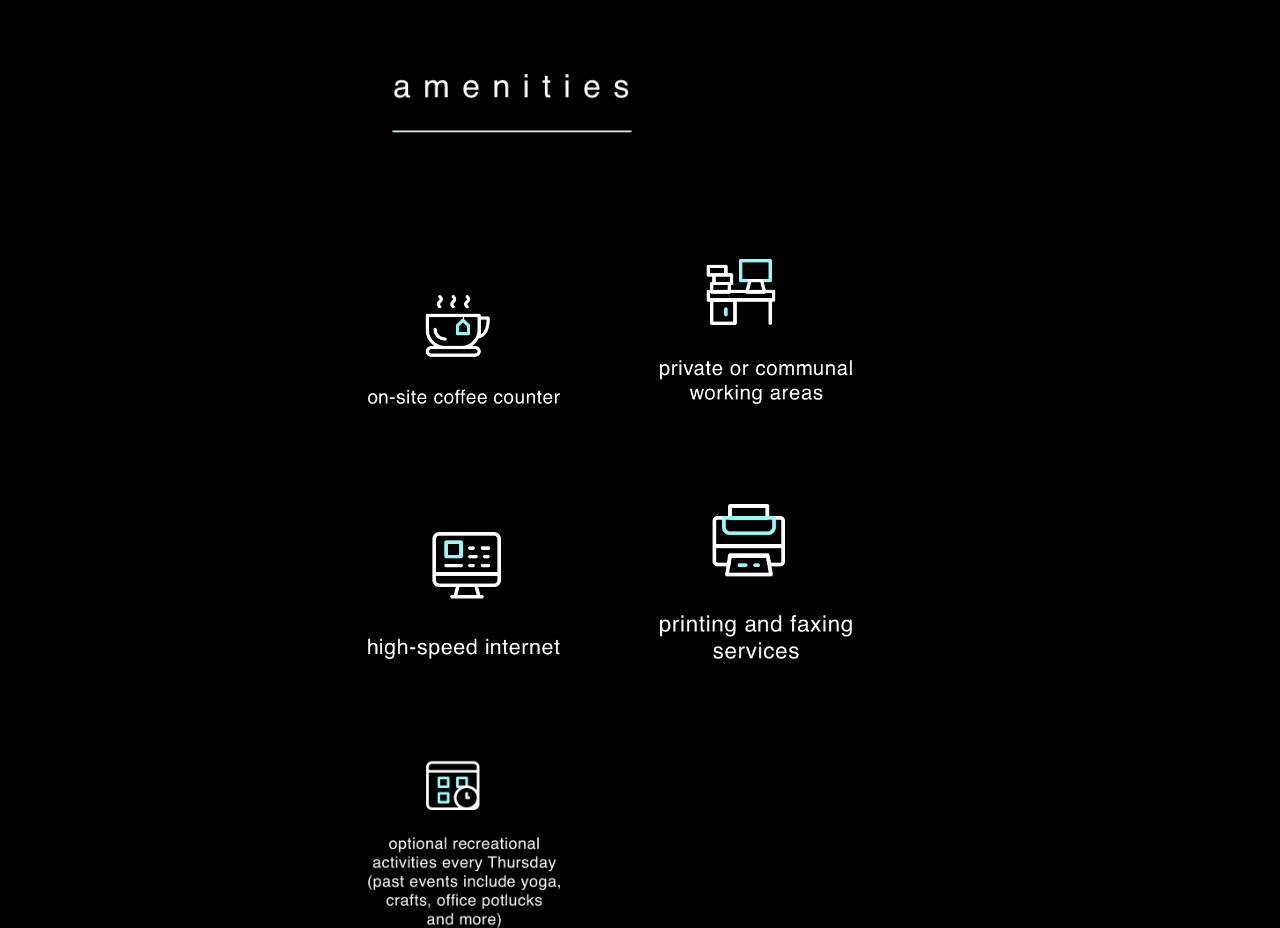
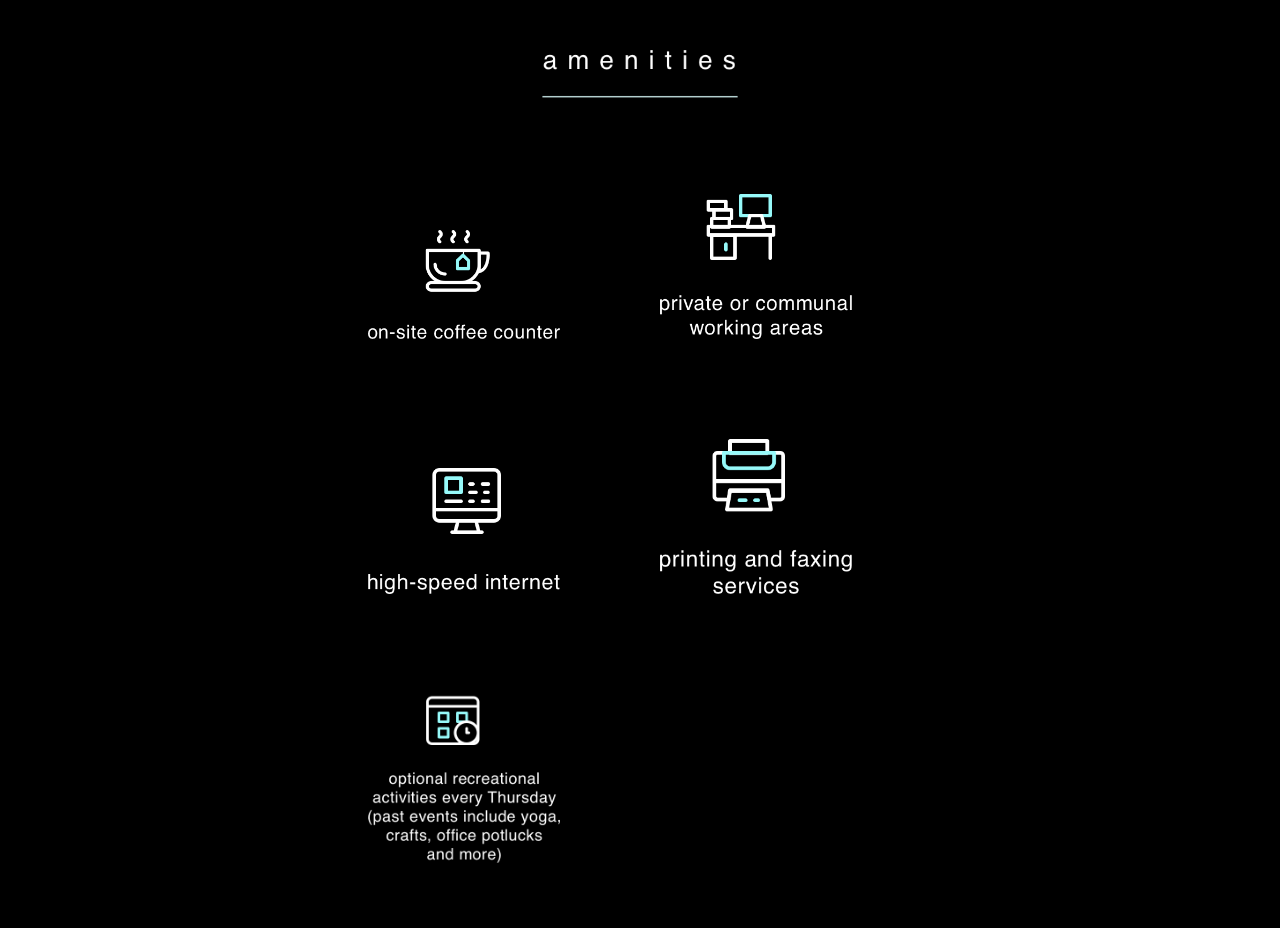
Before and after one commit to Eucile/cowork2, a website built with webpack: page src/amenities.html in a window 1280 px wide. Shown: the part 1042-1970 px from the top of the page. Built offline with nearby package versions, Linux system fonts and the light colour scheme.

Commit message:
adjust alignment in flex container

```diff
--- a/src/amenities.html
+++ b/src/amenities.html
@@ -20,9 +20,11 @@
         <div class="amenities-image">
           <img src="assets/images/visual2.png">
         </div>
+        <div class="amenities-card-title">
+          <img src="assets/images/amenities-title.png">
+        </div>
         <div class="amenities-card">
           <div class="amenities-card-content">
-            <h2 class="amenities-card-title"><img src="assets/images/amenities-title.png"></h2>
             <img src="assets/images/coffe-icon.png">
             <img src="assets/images/wifi-icon.png">
             <img src="assets/images/internet-icon.png">
--- a/src/sass/styles.scss
+++ b/src/sass/styles.scss
@@ -178,7 +178,7 @@ header {
   background: rgba(0, 0, 0, .7);
   position: fixed;
   width: 100%;
-  border-bottom: solid 1px $grayTheme;
+  // border-bottom: solid 1px $grayTheme;
 }
 
 main {
@@ -222,19 +222,29 @@ main {
 
 //flex try
 
+
+
+.amenities-card-title {
+  display: flex;
+  justify-content: center;
+  margin: 0 auto;
+  width: 50%;
+  img {
+    margin: 3em 0;
+    height: 3em;
+  }
+}
+
 .amenities-card {
   display: flex;
   justify-content: center;
   width: 50%;
   margin: 0 auto;
-  img {
-    width: 12em;
-    padding: 3em;
-  }
-  .amenities-card-title {
-    margin: 0 auto;
+  .amenities-card-content {
+
     img {
-      width: 10em;
+      width: 12em;
+      padding: 3em;
     }
   }
 }
@@ -251,7 +261,7 @@ footer {
   justify-content: space-around;
   width: 100%;
   background: rgba(0, 0, 0, .7);
-  border-top: solid 1px $grayTheme;
+  // border-top: solid 1px $grayTheme;
   p {
     display: none;
   }
```
